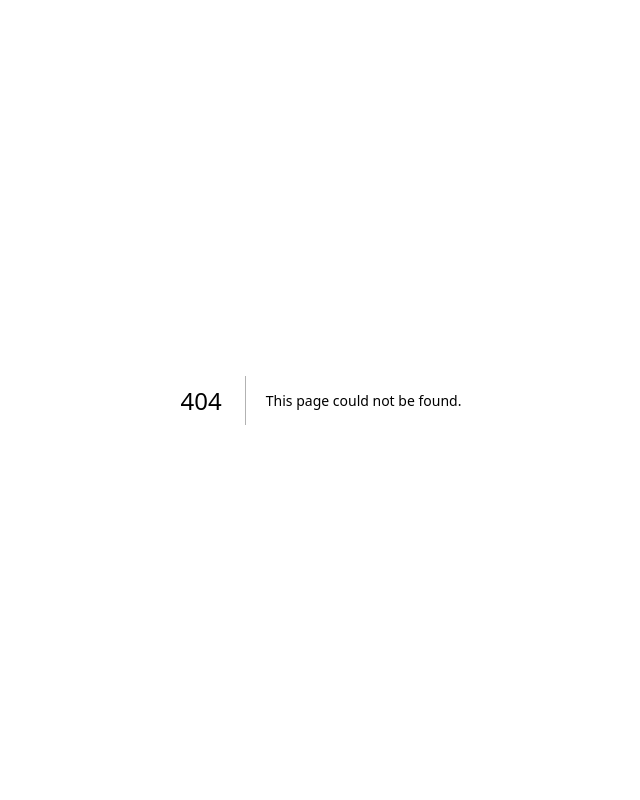
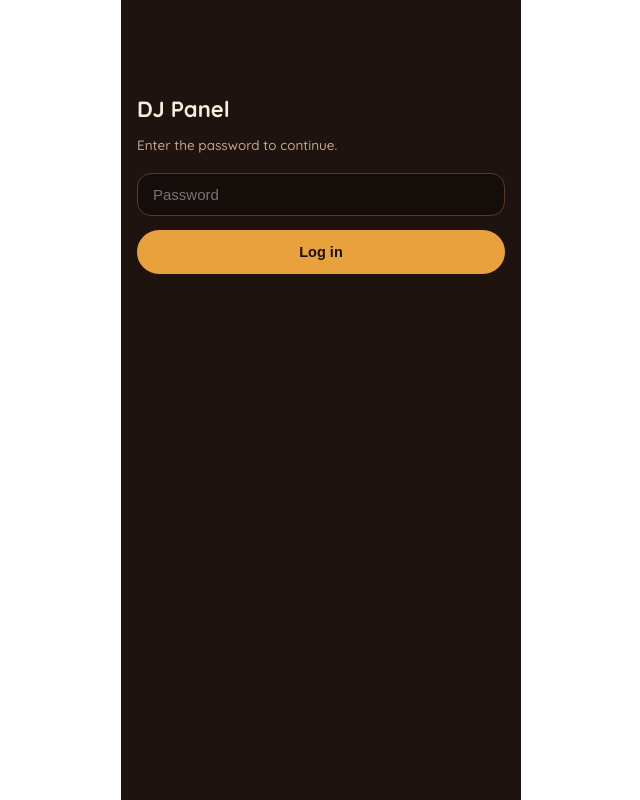
Before and after one commit to jackieespada/midnight.something.special, a Next.js app: page /dj-login in a window 1280 px wide. Before the commit this address had no page. Shown: the whole page, without its empty margins (319-959 px from the left). Built offline with nearby package versions, Linux system fonts and the light colour scheme.

Commit message:
Create page.tsx

```diff
--- /dev/null
+++ b/app/dj-login/page.tsx
@@ -0,0 +1,72 @@
+"use client";
+
+import { useState } from "react";
+
+export default function DjLoginPage() {
+  const [password, setPassword] = useState("");
+  const [error, setError] = useState("");
+  const [loading, setLoading] = useState(false);
+
+  async function submit() {
+    setError("");
+    setLoading(true);
+    const res = await fetch("/api/auth/login", {
+      method: "POST",
+      headers: { "Content-Type": "application/json" },
+      body: JSON.stringify({ password }),
+    });
+    setLoading(false);
+    if (!res.ok) {
+      const data = await res.json().catch(() => ({}));
+      setError(data.error || "Incorrect password.");
+      return;
+    }
+    const params = new URLSearchParams(window.location.search);
+    const next = params.get("next") || "/dj";
+    window.location.href = next;
+  }
+
+  return (
+    <div style={{ maxWidth: 400, margin: "0 auto", padding: "80px 16px", minHeight: "100vh", background: "#1f130f" }}>
+      <h1 style={{ fontSize: 22, color: "#fbeedd", marginBottom: 4 }}>DJ Panel</h1>
+      <p style={{ color: "#c2a488", fontSize: 13.5, marginBottom: 20 }}>Enter the password to continue.</p>
+      <input
+        type="password"
+        value={password}
+        onChange={(e) => setPassword(e.target.value)}
+        onKeyDown={(e) => {
+          if (e.key === "Enter") submit();
+        }}
+        placeholder="Password"
+        style={{
+          width: "100%",
+          padding: "12px 15px",
+          borderRadius: 14,
+          border: "1px solid #5a3a24",
+          background: "#150d09",
+          color: "#fbeedd",
+          fontSize: 15,
+        }}
+      />
+      <button
+        onClick={submit}
+        disabled={loading}
+        style={{
+          width: "100%",
+          marginTop: 14,
+          padding: 14,
+          borderRadius: 999,
+          border: "none",
+          background: "#e8a13c",
+          color: "#1a0f08",
+          fontWeight: 700,
+          fontSize: 14.5,
+          cursor: "pointer",
+        }}
+      >
+        {loading ? "Checking..." : "Log in"}
+      </button>
+      {error && <div style={{ color: "#c104b0", marginTop: 12, fontSize: 13 }}>{error}</div>}
+    </div>
+  );
+}
```
